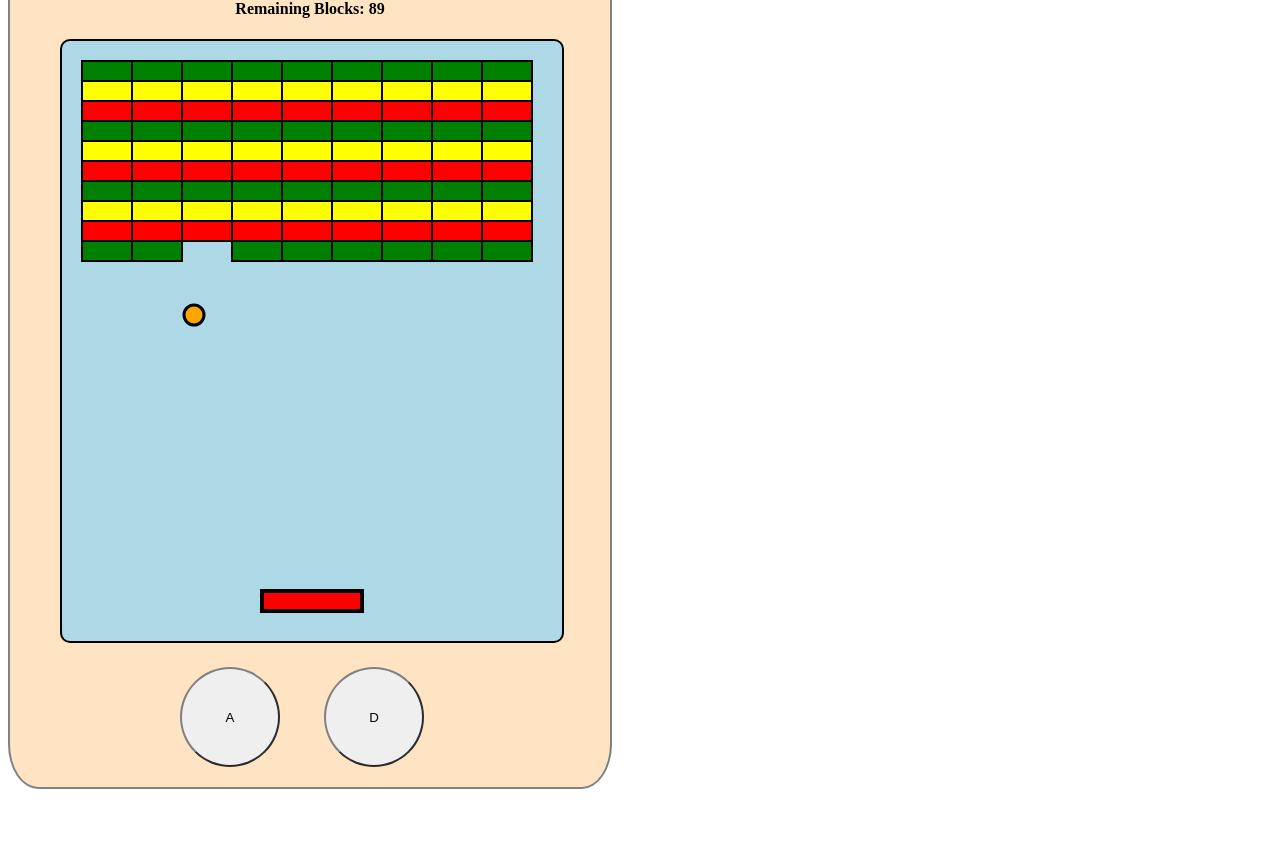
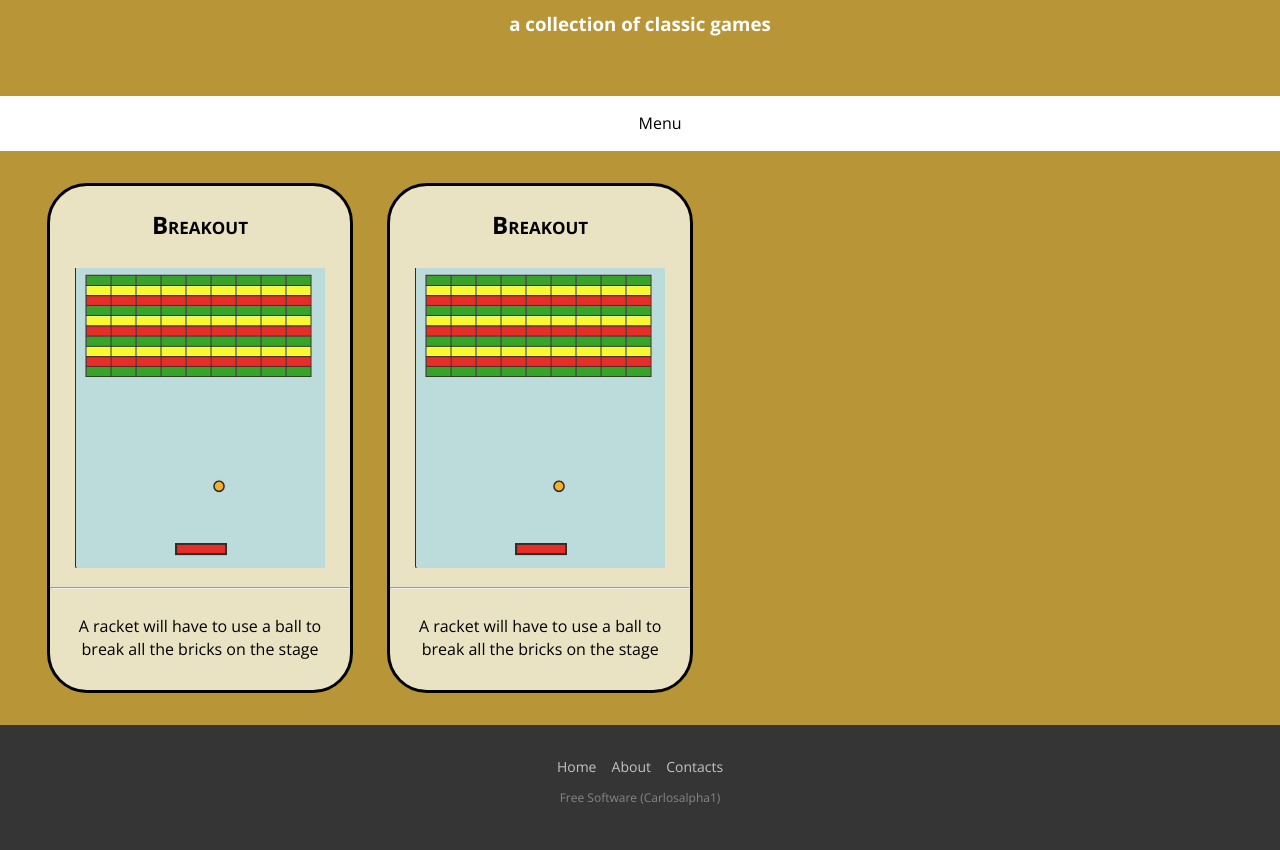
Before and after one commit to Carlosalpha1/RetroWorld, a plain HTML site: page index.html in a window 1280 px wide. Shown: the part 118-968 px from the top of the page. Before the commit the page ends 915 px from the top, so only its background shows below. Drawn offline with nearby package versions, Linux system fonts and the light colour scheme.

Commit message:
adding main page retro world

```diff
--- a/index.html
+++ b/index.html
@@ -4,21 +4,62 @@
     <meta charset="UTF-8">
     <meta http-equiv="X-UA-Compatible" content="IE=edge">
     <meta name="viewport" content="width=device-width, initial-scale=1.0">
-    <script src="breakout.js" defer></script>
-    <link rel="stylesheet" href="breakout.css">
-    <title>Breakout</title>
+    <link rel="stylesheet" href="main.css">
+    <title>RetroWorld</title>
 </head>
 <body>
-    <div class="game">
-        <br>
-        <h2 align="center">BREAKOUT</h2>
-        <hr>
-        <h4 align="center" id="title_bricks_cont"> Remaining Blocks: <span id="bricks_cont"></span></h4>
-        <canvas id="canvas"></canvas>
-        <div class="buttons_row">
-            <button class="buttons" type="button" id="buttonA">A</button>
-            <button class="buttons" type="button" id="buttonD">D</button>
+    <header>
+        <div class="container">
+            <h1 id="Title">Retro World</h1>
+            <h3>a collection of classic games</h3>
         </div>
-    </div>
+    </header>
+
+    <menu>
+        Menu
+    </menu>
+
+    <article>
+
+        <!-- Section Structure
+            * link
+                - title
+                - img
+                - black line
+                - description
+        -->
+
+        <!-- Breakout -->
+        <section>
+            <a class="game_link" href="games/breakout/index.html">
+                <h2 class="game_title">Breakout</h2>
+                <img src="images/breakout_demo.gif" alt="Breakout Image">
+                <hr/>
+                <p class="game_description">A racket will have to use a ball to break all the bricks on the stage</p>
+            </a>
+        </section>
+
+        <section>
+            <a class="game_link" href="games/breakout/index.html">
+                <h2 class="game_title">Breakout</h2>
+                <img src="images/breakout_demo.gif" alt="Breakout Image">
+                <hr/>
+                <p class="game_description">A racket will have to use a ball to break all the bricks on the stage</p>
+            </a>
+        </section>
+
+
+    </article>
+    <footer>
+        <div class="container">
+            <ul>
+                <li><a href="#">Home</a></li>
+                <li><a href="#">About</a></li>
+                <li><a href="#">Contacts</a></li>
+            </ul>
+            <p>Free Software (Carlosalpha1)</p>
+        </div>
+    </footer>
+
 </body>
 </html>
--- /dev/null
+++ b/main.css
@@ -0,0 +1,107 @@
+@import url(//fonts.googleapis.com/css?family=Open+Sans:400,700,800,300);
+
+body {
+    margin: 0;
+    padding: 0;
+    font-family: "Open Sans", "Helvetica Neue", Helvetica, sans-serif;
+    line-height: 1.45;
+    background: white;
+}
+
+header {
+    color: #FFFFFF;
+    background-color: #b89537;
+    padding: 40px 0;
+    text-align: center;
+}
+
+menu {
+    text-align: center;
+}
+
+.container {
+    margin: 0 auto;
+    padding: 0 20px 0 20px;
+    max-width: 900px;
+}
+
+#Title {
+    font-size: 48px;
+    margin: 0;
+}
+
+article {
+    margin: 0 auto;
+    background-color: #b89537;
+    padding: 2.5% 2.5%;
+}
+
+.game_link {
+    color: black;
+    text-decoration: none;
+}
+
+section {
+    display: inline-block;
+    position: relative;
+    margin: 0px 15px;
+    padding: 2px 0px;
+    max-width: 300px;
+    max-height: 800px;
+    border: solid;
+    border-radius: 40px;
+    align-items: center;
+    text-align: center;
+    background-color: #e9e2c3;
+}
+
+section:hover {
+    background-color: #a09a80;
+    /*box-shadow: 17px 6px 43px 10px #000;*/
+    cursor: pointer;
+}
+
+section h2 {
+    font-variant: small-caps;
+}
+
+section img {
+    width: 250px;
+    height: 300px;
+    padding: 5px 5px 5px 5px;
+    opacity: 80%;
+}
+
+section p {
+    text-align: center;
+    padding: 10px 10px 10px 10px;
+}
+
+footer {
+    background: #353535;
+    padding: 32px 0;
+    text-align: center;
+    color: #868686;
+    font-size: 12px;
+}
+
+footer ul {
+    margin: 0;
+    padding: 0;
+    list-style: none;
+}
+
+footer li {
+    display: inline-block;
+}
+
+footer li a {
+    padding: 6px;
+    font-size: 14px;
+    text-decoration: none;
+    color: #c3c3c3;
+}
+
+footer li a:hover {
+    color: white;
+}
```
Also changed, not shown: games/breakout/index.html (added, +24 -0 lines), games/breakout/breakout.css (renamed from breakout.css), games/breakout/breakout.js (renamed from breakout.js), images/breakout_demo.gif (added), 1 other file.
